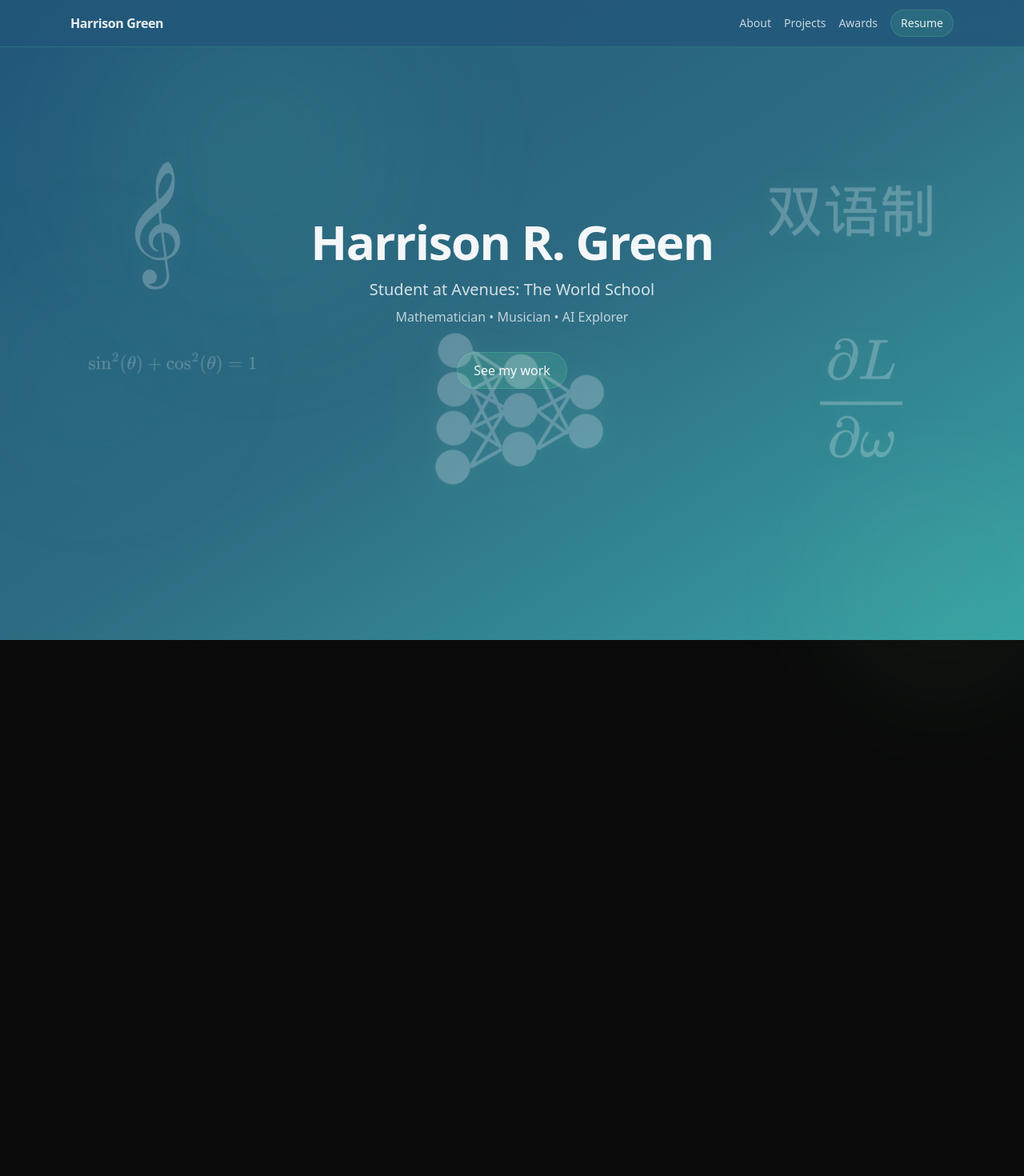
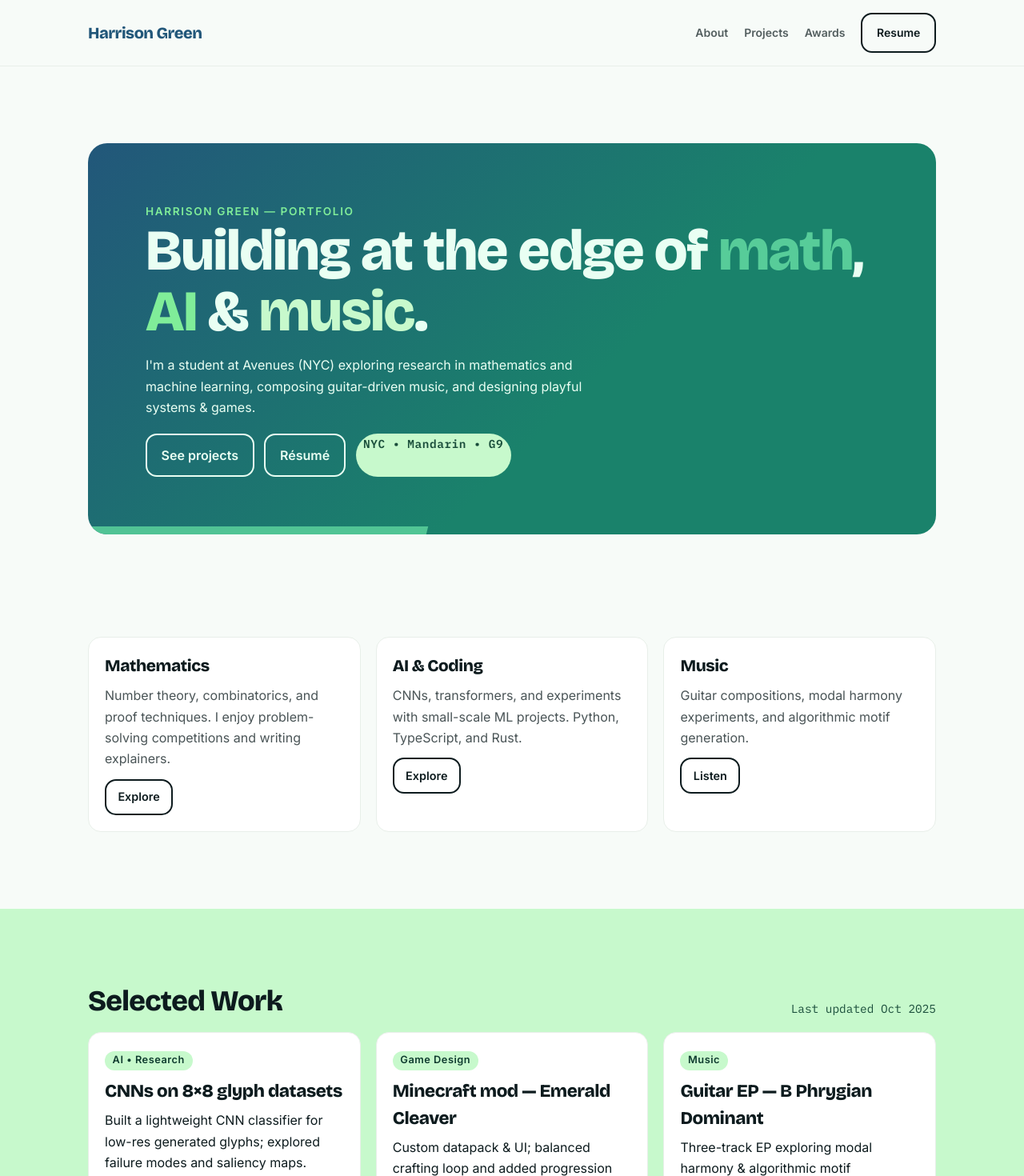
Before and after one commit to bingst0n/bingst0n.github.io, a Next.js app: page / in a window 1280 px wide. Shown: the top 1470 px of the page at 80% size. Before the commit the page ends 800 px from the top, so only its background shows below. Built offline with nearby package versions, Linux system fonts and the light colour scheme.

Commit message:
Complete modernist green theme rewrite

```diff
--- a/app/about/page.tsx
+++ b/app/about/page.tsx
@@ -5,7 +5,7 @@ export default function AboutPage() {
   return (
     <div className="space-y-6">
       <h1 className="text-3xl font-semibold text-white/90">About</h1>
-      <Card className="bg-[#C7F9CC]/10 border-[#57CC99]/20 backdrop-blur-md p-6 text-white/80">
+      <Card className="bg-white/5 border-white/10 backdrop-blur p-6 text-white/80">
         <h2 className="text-xl font-medium text-white/90">{about.name}</h2>
         <p className="text-white/70 mt-1">{about.tagline}</p>
         <p className="mt-4 leading-relaxed">{about.bio}</p>
--- a/app/awards/page.tsx
+++ b/app/awards/page.tsx
@@ -8,7 +8,7 @@ export default function AwardsPage() {
       <p className="text-white/70">{awards.intro}</p>
       <div className="grid gap-4 sm:grid-cols-2 lg:grid-cols-3">
         {awards.items.map((a, i) => (
-          <Card key={i} className="bg-[#C7F9CC]/10 border-[#57CC99]/20 backdrop-blur-md p-5 text-white/80 hover:bg-[#C7F9CC]/15 transition-all duration-200">
+          <Card key={i} className="bg-white/5 border-white/10 backdrop-blur p-5 text-white/80">
             <div className="flex items-center justify-between">
               <h3 className="font-medium text-white/90">{a.title}</h3>
               {a.year && <span className="text-white/60 text-xs">{a.year}</span>}
--- a/app/globals.css
+++ b/app/globals.css
@@ -1,161 +1,160 @@
 @import "tailwindcss";
 @import "tw-animate-css";
 
-@custom-variant dark (&:is(.dark *));
-
 @theme inline {
-  --color-background: var(--background);
-  --color-foreground: var(--foreground);
-  --font-sans: var(--font-geist-sans);
-  --font-mono: var(--font-geist-mono);
-  --color-sidebar-ring: var(--sidebar-ring);
-  --color-sidebar-border: var(--sidebar-border);
-  --color-sidebar-accent-foreground: var(--sidebar-accent-foreground);
-  --color-sidebar-accent: var(--sidebar-accent);
-  --color-sidebar-primary-foreground: var(--sidebar-primary-foreground);
-  --color-sidebar-primary: var(--sidebar-primary);
-  --color-sidebar-foreground: var(--sidebar-foreground);
-  --color-sidebar: var(--sidebar);
-  --color-chart-5: var(--chart-5);
-  --color-chart-4: var(--chart-4);
-  --color-chart-3: var(--chart-3);
-  --color-chart-2: var(--chart-2);
-  --color-chart-1: var(--chart-1);
-  --color-ring: var(--ring);
-  --color-input: var(--input);
-  --color-border: var(--border);
-  --color-destructive: var(--destructive);
-  --color-accent-foreground: var(--accent-foreground);
-  --color-accent: var(--accent);
-  --color-muted-foreground: var(--muted-foreground);
-  --color-muted: var(--muted);
-  --color-secondary-foreground: var(--secondary-foreground);
-  --color-secondary: var(--secondary);
-  --color-primary-foreground: var(--primary-foreground);
-  --color-primary: var(--primary);
-  --color-popover-foreground: var(--popover-foreground);
-  --color-popover: var(--popover);
-  --color-card-foreground: var(--card-foreground);
-  --color-card: var(--card);
-  --radius-sm: calc(var(--radius) - 4px);
-  --radius-md: calc(var(--radius) - 2px);
-  --radius-lg: var(--radius);
-  --radius-xl: calc(var(--radius) + 4px);
+  --font-display: var(--font-display);
+  --font-sans: var(--font-sans);
+  --font-mono: var(--font-mono);
 }
 
 :root {
-  --radius: 0.625rem;
-  --background: oklch(1 0 0);
-  --foreground: oklch(0.145 0 0);
-  --card: oklch(1 0 0);
-  --card-foreground: oklch(0.145 0 0);
-  --popover: oklch(1 0 0);
-  --popover-foreground: oklch(0.145 0 0);
-  --primary: oklch(0.205 0 0);
-  --primary-foreground: oklch(0.985 0 0);
-  --secondary: oklch(0.97 0 0);
-  --secondary-foreground: oklch(0.205 0 0);
-  --muted: oklch(0.97 0 0);
-  --muted-foreground: oklch(0.556 0 0);
-  --accent: oklch(0.97 0 0);
-  --accent-foreground: oklch(0.205 0 0);
-  --destructive: oklch(0.577 0.245 27.325);
-  --border: oklch(0.922 0 0);
-  --input: oklch(0.922 0 0);
-  --ring: oklch(0.708 0 0);
-  --chart-1: oklch(0.646 0.222 41.116);
-  --chart-2: oklch(0.6 0.118 184.704);
-  --chart-3: oklch(0.398 0.07 227.392);
-  --chart-4: oklch(0.828 0.189 84.429);
-  --chart-5: oklch(0.769 0.188 70.08);
-  --sidebar: oklch(0.985 0 0);
-  --sidebar-foreground: oklch(0.145 0 0);
-  --sidebar-primary: oklch(0.205 0 0);
-  --sidebar-primary-foreground: oklch(0.985 0 0);
-  --sidebar-accent: oklch(0.97 0 0);
-  --sidebar-accent-foreground: oklch(0.205 0 0);
-  --sidebar-border: oklch(0.922 0 0);
-  --sidebar-ring: oklch(0.708 0 0);
+  --ink: #0D1B1E;
+  --bg: #F7FBF8;
+  --pri: #22577A;
+  --acc: #57CC99;
+  --acc2: #80ED99;
+  --wash: #C7F9CC;
 }
 
-.dark {
-  --background: oklch(0.145 0 0);
-  --foreground: oklch(0.985 0 0);
-  --card: oklch(0.205 0 0);
-  --card-foreground: oklch(0.985 0 0);
-  --popover: oklch(0.205 0 0);
-  --popover-foreground: oklch(0.985 0 0);
-  --primary: oklch(0.922 0 0);
-  --primary-foreground: oklch(0.205 0 0);
-  --secondary: oklch(0.269 0 0);
-  --secondary-foreground: oklch(0.985 0 0);
-  --muted: oklch(0.269 0 0);
-  --muted-foreground: oklch(0.708 0 0);
-  --accent: oklch(0.269 0 0);
-  --accent-foreground: oklch(0.985 0 0);
-  --destructive: oklch(0.704 0.191 22.216);
-  --border: oklch(1 0 0 / 10%);
-  --input: oklch(1 0 0 / 15%);
-  --ring: oklch(0.556 0 0);
-  --chart-1: oklch(0.488 0.243 264.376);
-  --chart-2: oklch(0.696 0.17 162.48);
-  --chart-3: oklch(0.769 0.188 70.08);
-  --chart-4: oklch(0.627 0.265 303.9);
-  --chart-5: oklch(0.645 0.246 16.439);
-  --sidebar: oklch(0.205 0 0);
-  --sidebar-foreground: oklch(0.985 0 0);
-  --sidebar-primary: oklch(0.488 0.243 264.376);
-  --sidebar-primary-foreground: oklch(0.985 0 0);
-  --sidebar-accent: oklch(0.269 0 0);
-  --sidebar-accent-foreground: oklch(0.985 0 0);
-  --sidebar-border: oklch(1 0 0 / 10%);
-  --sidebar-ring: oklch(0.556 0 0);
+html, body {
+  margin: 0;
+  padding: 0;
+  background: var(--bg);
+  color: var(--ink);
+  font-family: var(--font-sans), system-ui, -apple-system, "Segoe UI", Roboto, "Helvetica Neue", Arial, "Noto Sans", "Apple Color Emoji", "Segoe UI Emoji";
 }
 
-@layer base {
-  * {
-    @apply border-border outline-ring/50;
-  }
-  body {
-    @apply bg-background text-foreground;
-    font-family: var(--font-poppins), system-ui, sans-serif;
-  }
-  code, pre, .font-mono {
-    font-family: var(--font-ibm-plex-mono), monospace;
+h1, h2, h3, .display {
+  font-family: var(--font-display), var(--font-sans), system-ui;
+  font-weight: 800;
+  letter-spacing: -0.02em;
+}
+
+h1 {
+  font-size: clamp(2.5rem, 6vw, 4.5rem);
+  line-height: 1.06;
+}
+
+h2 {
+  font-size: clamp(1.5rem, 3.5vw, 2.25rem);
+  line-height: 1.1;
+}
+
+p {
+  line-height: 1.65;
+  font-size: clamp(1rem, 1.2vw, 1.1rem);
+}
+
+.container {
+  max-width: 1100px;
+  margin-inline: auto;
+  padding-inline: 20px;
+}
+
+.section {
+  padding: clamp(48px, 8vw, 96px) 0;
+}
+
+.btn {
+  display: inline-flex;
+  align-items: center;
+  gap: 0.6rem;
+  padding: 0.8rem 1.1rem;
+  border: 2px solid var(--ink);
+  background: transparent;
+  color: var(--ink);
+  border-radius: 14px;
+  font-weight: 600;
+  text-decoration: none;
+  transition: transform 140ms ease, background 140ms ease, color 140ms ease, border-color 140ms ease;
+  cursor: pointer;
+}
+
+.btn:hover {
+  transform: translateY(-2px);
+  background: var(--acc);
+  border-color: var(--acc);
+  color: #0a2a1f;
+}
+
+.tag {
+  font: 600 0.8rem/1 var(--font-sans), system-ui;
+  letter-spacing: 0.04em;
+  padding: 0.35rem 0.6rem;
+  border-radius: 999px;
+  background: var(--wash);
+  color: #0f3c2f;
+  display: inline-block;
+}
+
+.card {
+  background: white;
+  border: 1.5px solid #e8efe9;
+  border-radius: 16px;
+  padding: 1.25rem;
+  transition: transform 140ms ease, box-shadow 140ms ease, border-color 140ms ease;
+}
+
+.card:hover {
+  transform: translateY(-2px);
+  box-shadow: 0 10px 30px rgba(13, 27, 30, 0.12);
+  border-color: #dfeee4;
+}
+
+.grid {
+  display: grid;
+  gap: 1.2rem;
+}
+
+.grid-3 {
+  grid-template-columns: repeat(3, minmax(0, 1fr));
+}
+
+@media (max-width: 900px) {
+  .grid-3 {
+    grid-template-columns: 1fr;
   }
 }
 
-/* Subtle animated background blobs */
-@keyframes glow-blob-1 {
-  0%, 100% { opacity: 0.34; transform: translate(-50%, 0) scale(1); }
-  50% { opacity: 0.6; transform: translate(-50%, 28px) scale(1.08); }
+.hero {
+  position: relative;
+  overflow: hidden;
+  border-radius: 24px;
+  padding: clamp(36px, 6vw, 72px);
+  background: linear-gradient(135deg, var(--pri), #1a826b 60%);
+  color: #E9FFF3;
 }
 
-@keyframes glow-blob-2 {
-  0%, 100% { opacity: 0.22; transform: translate(0, 0) scale(1); }
-  50% { opacity: 0.45; transform: translate(-24px, 18px) scale(1.09); }
+.hero .slab {
+  position: absolute;
+  inset: auto auto 0 0;
+  height: 10px;
+  width: 40%;
+  background: var(--acc);
+  transform: skewX(-14deg);
+  opacity: 0.9;
 }
 
-@keyframes glow-blob-3 {
-  0%, 100% { opacity: 0.26; transform: translate(0, 0) scale(1); }
-  50% { opacity: 0.5; transform: translate(20px, -18px) scale(1.08); }
+.hero a.btn {
+  border-color: #E9FFF3;
+  color: #E9FFF3;
 }
 
-.bg-blob-1 { animation: glow-blob-1 9s ease-in-out infinite; }
-.bg-blob-2 { animation: glow-blob-2 12s ease-in-out infinite; }
-.bg-blob-3 { animation: glow-blob-3 11s ease-in-out infinite; }
+.hero a.btn:hover {
+  background: #E9FFF3;
+  color: #0b3a2a;
+  border-color: #E9FFF3;
+}
 
-/* Slow drift for decorative graphics */
-@keyframes drift {
-  0% { transform: translate3d(0, 0, 0) rotate(0deg) scale(1); }
-  50% { transform: translate3d(24px, -24px, 0) rotate(3deg) scale(1.04); }
-  100% { transform: translate3d(0, 0, 0) rotate(0deg) scale(1); }
+.kicker {
+  font: 700 0.85rem/1 var(--font-sans), system-ui;
+  letter-spacing: 0.12em;
+  text-transform: uppercase;
+  color: var(--acc2);
 }
-.drift-slow { animation: drift 14s ease-in-out infinite; }
-.drift-slower { animation: drift 18s ease-in-out infinite; }
-.drift-slowest { animation: drift 24s ease-in-out infinite; }
 
-/* Soft glow utility for decorative images */
-.glow-soft {
-  filter: drop-shadow(0 0 10px rgba(199,249,204,0.2)) drop-shadow(0 0 26px rgba(87,204,153,0.18));
+.mono {
+  font-family: var(--font-mono), ui-monospace, SFMono-Regular, Menlo, Consolas, monospace;
+  font-size: 0.9rem;
+  color: #194d3a;
 }
--- a/app/layout.tsx
+++ b/app/layout.tsx
@@ -1,30 +1,25 @@
 import type { Metadata } from "next";
 import Link from "next/link";
-import { Geist, Geist_Mono } from "next/font/google";
-import { Poppins, IBM_Plex_Mono } from "next/font/google";
+import { Bricolage_Grotesque, Inter, IBM_Plex_Mono } from "next/font/google";
 import PageTransition from "@/components/page-transition";
 import "./globals.css";
 
-const geistSans = Geist({
-  variable: "--font-geist-sans",
+const bricolage = Bricolage_Grotesque({
+  variable: "--font-display",
   subsets: ["latin"],
+  weight: ["600", "800"],
 });
 
-const geistMono = Geist_Mono({
-  variable: "--font-geist-mono",
+const inter = Inter({
+  variable: "--font-sans",
   subsets: ["latin"],
+  weight: ["400", "600"],
 });
 
-const poppins = Poppins({
+const ibmMono = IBM_Plex_Mono({
+  variable: "--font-mono",
   subsets: ["latin"],
-  weight: ["300", "400", "500", "600"],
-  variable: "--font-poppins",
-});
-
-const ibmPlexMono = IBM_Plex_Mono({
-  subsets: ["latin"],
-  weight: ["400", "500"],
-  variable: "--font-ibm-plex-mono",
+  weight: ["400", "600"],
 });
 
 export const metadata: Metadata = {
@@ -39,39 +34,41 @@ export default function RootLayout({
   children: React.ReactNode;
 }>) {
   return (
-    <html lang="en" className="dark">
+    <html lang="en">
       <body
-        className={`${poppins.variable} ${ibmPlexMono.variable} antialiased min-h-screen bg-gradient-to-br from-[#22577A] via-[#2d6b82] to-[#38A3A5] text-foreground font-sans`}
+        className={`${bricolage.variable} ${inter.variable} ${ibmMono.variable} antialiased min-h-screen`}
+        style={{backgroundColor: '#F7FBF8', color: '#0D1B1E'}}
       >
         <div className="relative min-h-screen">
-          <div
-            aria-hidden
-            className="pointer-events-none fixed inset-0 -z-10"
-          >
-            <div className="absolute -top-40 left-1/2 h-[40rem] w-[40rem] -translate-x-1/2 rounded-full bg-[radial-gradient(circle_at_center,rgba(87,204,153,0.25),transparent_60%)] blur-3xl bg-blob-1" />
-            <div className="absolute bottom-[-10rem] right-[-10rem] h-[30rem] w-[30rem] rounded-full bg-[radial-gradient(circle_at_center,rgba(128,237,153,0.18),transparent_60%)] blur-3xl bg-blob-2" />
-            <div className="absolute top-1/3 -left-28 h-[26rem] w-[26rem] rounded-full bg-[radial-gradient(circle_at_center,rgba(56,163,165,0.16),transparent_60%)] blur-3xl bg-blob-3" />
-          </div>
-
-          <header className="sticky top-0 z-20 backdrop-blur-md supports-[backdrop-filter]:bg-[#22577A]/80 border-b border-[#57CC99]/20">
-            <nav className="mx-auto max-w-6xl px-4 sm:px-6 py-3 flex items-center justify-between">
-              <Link href="/" className="font-semibold tracking-tight text-white/90 hover:text-white transition-colors">
+          <header className="sticky top-0 z-20 bg-[#F7FBF8]/95 backdrop-blur-sm border-b border-[#e8efe9]">
+            <nav className="mx-auto max-w-[1100px] px-5 py-4 flex items-center justify-between">
+              <Link href="/" className="font-display font-extrabold text-xl tracking-tight text-[#22577A] hover:text-[#57CC99] transition-colors">
                 Harrison Green
               </Link>
-              <div className="flex items-center gap-4 text-sm">
-                <Link href="/about" className="text-white/75 hover:text-[#80ED99] transition-colors">About</Link>
-                <Link href="/projects" className="text-white/75 hover:text-[#80ED99] transition-colors">Projects</Link>
-                <Link href="/awards" className="text-white/75 hover:text-[#80ED99] transition-colors">Awards</Link>
-                <a href="/resume.pdf" className="rounded-full bg-[#57CC99]/15 px-3 py-1.5 text-white/90 hover:bg-[#80ED99]/20 transition-all border border-[#57CC99]/25">Resume</a>
+              <div className="flex items-center gap-5 text-sm font-semibold">
+                <Link href="/about" className="text-[#0D1B1E]/70 hover:text-[#22577A] transition-colors">About</Link>
+                <Link href="/projects" className="text-[#0D1B1E]/70 hover:text-[#22577A] transition-colors">Projects</Link>
+                <Link href="/awards" className="text-[#0D1B1E]/70 hover:text-[#22577A] transition-colors">Awards</Link>
+                <a href="/resume.pdf" className="btn">Resume</a>
               </div>
             </nav>
           </header>
 
-          <main className="mx-auto max-w-6xl px-4 sm:px-6 py-10">
+          <main>
             <PageTransition>
               {children}
             </PageTransition>
           </main>
+
+          <footer className="section" style={{paddingTop: '32px'}}>
+            <div className="container" style={{display:'flex', justifyContent:'space-between', alignItems:'center', gap:'1rem', borderTop:'1px solid #e0efe5', paddingTop:'18px'}}>
+              <small className="mono">© 2025 Harrison Green</small>
+              <nav style={{display:'flex', gap:'.9rem'}}>
+                <a className="btn" href="https://github.com/bingst0n" target="_blank" rel="noopener noreferrer">GitHub</a>
+                <a className="btn" href="mailto:harrison@example.com">Email</a>
+              </nav>
+            </div>
+          </footer>
         </div>
       </body>
     </html>
--- a/app/page.tsx
+++ b/app/page.tsx
@@ -1,77 +1,173 @@
-import home from "@/content/home.json";
 import Link from "next/link";
-import Image from "next/image";
 
 export default function Home() {
   return (
-    <section className="relative isolate">
-      {/* Decorative graphics */}
-      <div className="pointer-events-none absolute inset-0 z-0">
-        <Image
-          src="/graphics/pythagoreanidentity.png"
-          alt=""
-          width={260}
-          height={260}
-          className="absolute opacity-25 drift-slow select-none glow-soft hidden landscape:block" style={{top: '30vh', left: '1vw', width: 'clamp(120px, 18vw, 280px)', height: 'auto'}}
-          priority={false}
-        />
-        <Image
-          src="/graphics/lossexpression.png"
-          alt=""
-          width={220}
-          height={220}
-          className="absolute opacity-25 drift-slowest select-none glow-soft hidden landscape:block" style={{top: '37vh', right: '1vw', width: 'clamp(100px, 16vw, 260px)', height: 'auto'}}
-          priority={false}
-        />
-        <Image
-          src="/graphics/trebleclef.png"
-          alt=""
-          width={200}
-          height={200}
-          className="absolute opacity-25 drift-slower select-none glow-soft hidden landscape:block" style={{bottom: '35vh', left: '1vw', width: 'clamp(100px, 15vw, 240px)', height: 'auto'}}
-          priority={false}
-        />
-        <Image
-          src="/graphics/bilingualism.png"
-          alt=""
-          width={240}
-          height={240}
-          className="absolute opacity-25 drift-slow select-none glow-soft hidden landscape:block" style={{bottom: '35vh', right: '1vw', width: 'clamp(120px, 18vw, 280px)', height: 'auto'}}
-          priority={false}
-        />
-        <div className="absolute" style={{bottom: '8px', left: '50%', transform: 'translateX(-50%)'}}>
-          <Image
-            src="/graphics/neuralnetwork.png"
-            alt=""
-            width={260}
-            height={260}
-            className="opacity-25 drift-slowest select-none glow-soft"
-            style={{width: 'clamp(140px, 20vw, 320px)', height: 'auto'}}
-            priority={false}
-          />
+    <>
+      {/* Hero Section */}
+      <section className="section">
+        <div className="container">
+          <div className="hero">
+            <span className="kicker">Harrison Green — Portfolio</span>
+            <h1>
+              Building at the edge of{" "}
+              <span style={{ color: "var(--acc)" }}>math</span>,{" "}
+              <span style={{ color: "var(--acc2)" }}>AI</span> &{" "}
+              <span style={{ color: "#C7F9CC" }}>music</span>.
+            </h1>
+            <p style={{ maxWidth: "58ch", marginTop: "1rem" }}>
+              I'm a student at Avenues (NYC) exploring research in mathematics and machine learning,
+              composing guitar-driven music, and designing playful systems & games.
+            </p>
+            <div
+              style={{
+                marginTop: "1.25rem",
+                display: "flex",
+                gap: "0.8rem",
+                flexWrap: "wrap",
+              }}
+            >
+              <Link href="#projects" className="btn">
+                See projects
+              </Link>
+              <Link href="/resume.pdf" className="btn">
+                Résumé
+              </Link>
+              <span className="tag mono">NYC • Mandarin • G9</span>
+            </div>
+            <div className="slab"></div>
+          </div>
         </div>
-      </div>
+      </section>
 
-      <div className="mx-auto max-w-4xl px-4 sm:px-6 min-h-[70vh] flex items-center justify-center">
-        <div className="text-center">
-          <h1 className="text-5xl sm:text-6xl font-semibold tracking-tight text-white/95">
-            {home.heroTitle}
-          </h1>
-          <p className="mt-4 text-white/80 text-lg sm:text-xl">
-            {home.heroSubtitle}
-          </p>
-          {"rolesText" in home && (
-            <p className="mt-2 text-white/70">
-              {(home as any).rolesText}
-            </p>
-          )}
-          <div className="mt-8">
-            <Link href={home.ctaHref} className="inline-flex items-center rounded-full bg-[#57CC99]/20 px-5 py-2.5 text-white/95 hover:bg-[#80ED99]/25 border border-[#57CC99]/30 transition-all duration-150">
-              {home.ctaText}
+      {/* Quick Links / About Snapshot */}
+      <section className="section" style={{ paddingTop: "32px" }}>
+        <div className="container">
+          <div style={{ display: "grid", gap: "1.2rem", gridTemplateColumns: "repeat(auto-fit, minmax(280px, 1fr))" }}>
+            <div className="card">
+              <h3 style={{ fontFamily: "var(--font-display)", fontWeight: 800, fontSize: "1.3rem", marginBottom: "0.5rem" }}>
+                Mathematics
+              </h3>
+              <p style={{ color: "#0D1B1E", opacity: 0.75, marginBottom: "0.75rem" }}>
+                Number theory, combinatorics, and proof techniques. I enjoy problem-solving competitions and writing explainers.
+              </p>
+              <Link href="/projects" className="btn" style={{ fontSize: "0.9rem", padding: "0.6rem 0.9rem" }}>
+                Explore
+              </Link>
+            </div>
+
+            <div className="card">
+              <h3 style={{ fontFamily: "var(--font-display)", fontWeight: 800, fontSize: "1.3rem", marginBottom: "0.5rem" }}>
+                AI & Coding
+              </h3>
+              <p style={{ color: "#0D1B1E", opacity: 0.75, marginBottom: "0.75rem" }}>
+                CNNs, transformers, and experiments with small-scale ML projects. Python, TypeScript, and Rust.
+              </p>
+              <Link href="/projects" className="btn" style={{ fontSize: "0.9rem", padding: "0.6rem 0.9rem" }}>
+                Explore
+              </Link>
+            </div>
+
+            <div className="card">
+              <h3 style={{ fontFamily: "var(--font-display)", fontWeight: 800, fontSize: "1.3rem", marginBottom: "0.5rem" }}>
+                Music
+              </h3>
+              <p style={{ color: "#0D1B1E", opacity: 0.75, marginBottom: "0.75rem" }}>
+                Guitar compositions, modal harmony experiments, and algorithmic motif generation.
+              </p>
+              <Link href="/projects" className="btn" style={{ fontSize: "0.9rem", padding: "0.6rem 0.9rem" }}>
+                Listen
+              </Link>
+            </div>
+          </div>
+        </div>
+      </section>
+
+      {/* Featured Projects */}
+      <section id="projects" className="section" style={{ background: "var(--wash)" }}>
+        <div className="container">
+          <div
+            style={{
+              display: "flex",
+              alignItems: "flex-end",
+              justifyContent: "space-between",
+              gap: "1rem",
+              marginBottom: "1.2rem",
+            }}
+          >
+            <h2>Selected Work</h2>
+            <span className="mono">Last updated Oct 2025</span>
+          </div>
+
+          <div className="grid grid-3">
+            <article className="card">
+              <div className="tag">AI • Research</div>
+              <h3
+                style={{
+                  margin: "0.6rem 0 0",
+                  fontFamily: "var(--font-display)",
+                  fontWeight: 800,
+                  fontSize: "1.4rem",
+                  letterSpacing: "-0.02em",
+                }}
+              >
+                CNNs on 8×8 glyph datasets
+              </h3>
+              <p style={{ margin: "0.4rem 0 1rem" }}>
+                Built a lightweight CNN classifier for low-res generated glyphs; explored failure modes and saliency maps.
+              </p>
+              <Link href="/projects" className="btn">
+                Learn more
+              </Link>
+            </article>
+
+            <article className="card">
+              <div className="tag">Game Design</div>
+              <h3
+                style={{
+                  margin: "0.6rem 0 0",
+                  fontFamily: "var(--font-display)",
+                  fontWeight: 800,
+                  fontSize: "1.4rem",
+                }}
+              >
+                Minecraft mod — Emerald Cleaver
+              </h3>
+              <p style={{ margin: "0.4rem 0 1rem" }}>
+                Custom datapack & UI; balanced crafting loop and added progression quests; 6k+ downloads.
+              </p>
+              <Link href="/projects" className="btn">
+                View project
+              </Link>
+            </article>
+
+            <article className="card">
+              <div className="tag">Music</div>
+              <h3
+                style={{
+                  margin: "0.6rem 0 0",
+                  fontFamily: "var(--font-display)",
+                  fontWeight: 800,
+                  fontSize: "1.4rem",
+                }}
+              >
+                Guitar EP — B Phrygian Dominant
+              </h3>
+              <p style={{ margin: "0.4rem 0 1rem" }}>
+                Three-track EP exploring modal harmony & algorithmic motif generation.
+              </p>
+              <Link href="/projects" className="btn">
+                Listen
+              </Link>
+            </article>
+          </div>
+
+          <div style={{ marginTop: "2rem", textAlign: "center" }}>
+            <Link href="/projects" className="btn" style={{ fontSize: "1rem" }}>
+              View all projects →
             </Link>
           </div>
         </div>
-      </div>
-    </section>
+      </section>
+    </>
   );
 }
```
Also changed, not shown: app/projects/page.tsx (+4 -4 lines).
